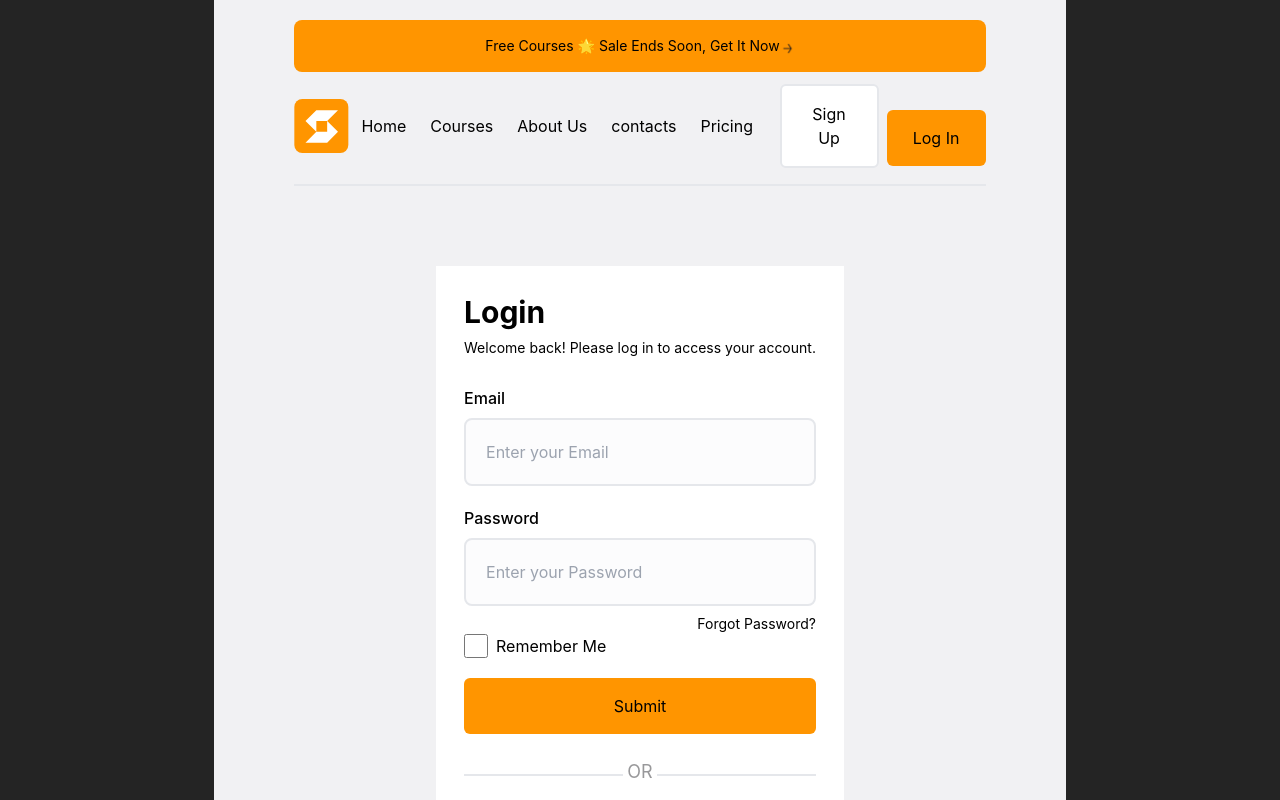
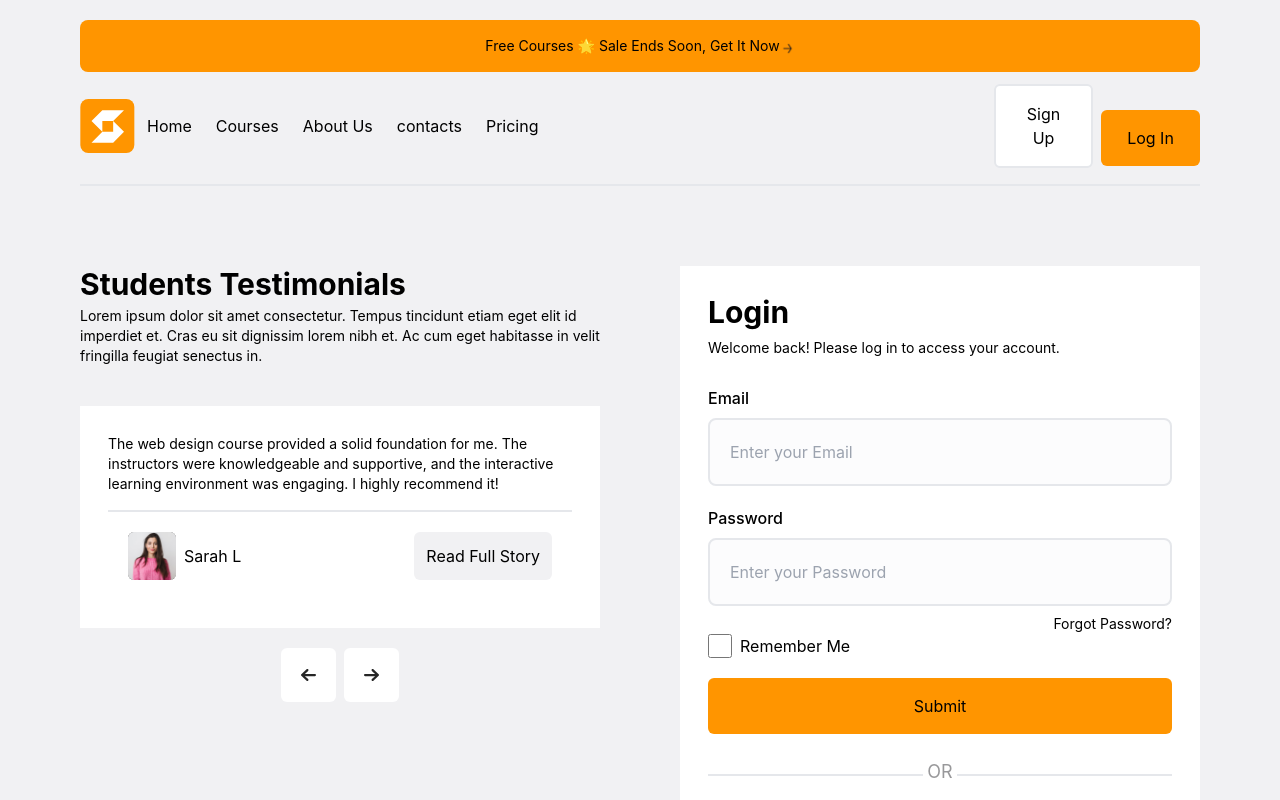
Before and after one commit to mahshid22/react-tailwind-full-responsive-mobilefirst, a React (Vite) app: page /login in a window 1280 px wide. Shown: the top 800 px of the page. Built offline with nearby package versions, Linux system fonts and the light colour scheme.

Commit message:
log in route

```diff
--- a/src/components/header/Menue.tsx
+++ b/src/components/header/Menue.tsx
@@ -21,6 +21,7 @@ export default function Menue() {
         >
           Home
         </button>
+
         <button
           className={`${
             location.pathname === "/courses" || match ? activeStyle : ""
@@ -29,6 +30,7 @@ export default function Menue() {
         >
           Courses
         </button>
+
         <button
           className={`${
             location.pathname === "/aboutus" ? activeStyle : ""
@@ -37,6 +39,7 @@ export default function Menue() {
         >
           About Us
         </button>
+
         <button
           className={`${
             location.pathname === "/contacts" ? activeStyle : ""
--- a/src/pages/LogIn.tsx
+++ b/src/pages/LogIn.tsx
@@ -1,11 +1,13 @@
 import React from "react";
 import Divider from "../components/divider/Divider";
 import Google from "../svg/Google";
+import LeftArrow from "../svg/LeftArrow";
+import RightArrow from "../svg/RightArrow";
 
 export default function LogIn() {
   return (
-    <div>
-      <div className="bg-white p-7">
+    <div className="lg:grid lg:grid-cols-2 lg:gap-20 ">
+      <div className="bg-white p-7 mb-12 lg:order-last">
         <p className="text-3xl font-bold mb-2">Login</p>
         <p className="text-sm mb-7">
           Welcome back! Please log in to access your account.
@@ -64,9 +66,56 @@ export default function LogIn() {
           <Google />
           <p className="pl-2">Login with Google</p>
         </button>
-        <p className="text-center">Don't have an account? <span className="font-medium cursor-pointer"><a>Sign Up</a></span></p>
+        <p className="text-center">
+          Don't have an account?{" "}
+          <span className="font-medium cursor-pointer">
+            <a>Sign Up</a>
+          </span>
+        </p>
       </div>
-      <div className="c"></div>
+      <div className="c">
+        <div className="mb-10">
+          <p className="font-bold text-3xl mb-1">Students Testimonials</p>
+          <p className="text-sm">
+            Lorem ipsum dolor sit amet consectetur. Tempus tincidunt etiam eget
+            elit id imperdiet et. Cras eu sit dignissim lorem nibh et. Ac cum
+            eget habitasse in velit fringilla feugiat senectus in.
+          </p>
+        </div>
+        <div className="c">
+          <div className="bg-white p-7 mb-5">
+            <p className="text-sm">
+              The web design course provided a solid foundation for me. The
+              instructors were knowledgeable and supportive, and the interactive
+              learning environment was engaging. I highly recommend it!
+            </p>
+            <Divider />
+            <div className="flex flex-row justify-between p-5">
+              <div className="flex flex-row justify-center items-center">
+                <img
+                  src="/avatar.png"
+                  alt=""
+                  className="w-12 h-12 rounded-md mr-2"
+                />
+                <p className="">Sarah L</p>
+              </div>
+              <button className="bg-[#F1F1F3] p-3 rounded-md flex flex-row justify-center items-center">
+                Read Full Story
+              </button>
+            </div>
+          </div>
+          <div className="flex justify-center">
+            <div className="flex flex-row items-center">
+              <button className="bg-white p-3 rounded-md flex flex-row justify-center items-center mr-2">
+                <LeftArrow />
+              </button>
+              <button className="bg-white p-3 rounded-md flex flex-row justify-center items-center">
+                <RightArrow />
+              </button>
+            </div>
+          </div>
+        </div>
+      </div>
     </div>
   );
 }
--- /dev/null
+++ b/src/svg/LeftArrow.tsx
@@ -0,0 +1,20 @@
+import React from "react";
+
+export default function LeftArrow() {
+  return (
+    <svg
+      width="31"
+      height="30"
+      viewBox="0 0 31 30"
+      fill="none"
+      xmlns="http://www.w3.org/2000/svg"
+    >
+      <path
+        fill-rule="evenodd"
+        clip-rule="evenodd"
+        d="M23 15C23 15.6213 22.4963 16.125 21.875 16.125H11.9181L15.1547 19.0641C15.6026 19.4947 15.6166 20.2069 15.1859 20.6547C14.7553 21.1026 14.0431 21.1166 13.5953 20.6859L8.34525 15.8109C8.12466 15.5988 8 15.306 8 15C8 14.694 8.12466 14.4012 8.34525 14.1891L13.5953 9.31406C14.0431 8.88342 14.7553 8.89739 15.1859 9.34525C15.6166 9.79312 15.6026 10.5053 15.1547 10.9359L11.9181 13.875L21.875 13.875C22.4963 13.875 23 14.3787 23 15Z"
+        fill="#262626"
+      />
+    </svg>
+  );
+}
--- a/src/svg/RightArrow.tsx
+++ b/src/svg/RightArrow.tsx
@@ -3,18 +3,17 @@ import React from "react";
 export default function RightArrow() {
   return (
     <svg
-      width="20"
-      height="20"
-      viewBox="0 0 20 20"
+      width="31"
+      height="30"
+      viewBox="0 0 31 30"
       fill="none"
       xmlns="http://www.w3.org/2000/svg"
     >
       <path
-        d="M5.00032 10H15.417M15.417 10L10.417 5M15.417 10L10.417 15"
-        stroke="#4C4C4C"
-        stroke-width="2"
-        stroke-linecap="round"
-        stroke-linejoin="round"
+        fill-rule="evenodd"
+        clip-rule="evenodd"
+        d="M8 15C8 14.3787 8.50368 13.875 9.125 13.875H19.0819L15.8453 10.9359C15.3974 10.5053 15.3834 9.79312 15.8141 9.34525C16.2447 8.89739 16.9569 8.88342 17.4047 9.31406L22.6547 14.1891C22.8753 14.4012 23 14.694 23 15C23 15.306 22.8753 15.5988 22.6547 15.8109L17.4047 20.6859C16.9569 21.1166 16.2447 21.1026 15.8141 20.6547C15.3834 20.2069 15.3974 19.4947 15.8453 19.0641L19.0819 16.125H9.125C8.50368 16.125 8 15.6213 8 15Z"
+        fill="#262626"
       />
     </svg>
   );
```
Also changed, not shown: public/avatar.png (added).
